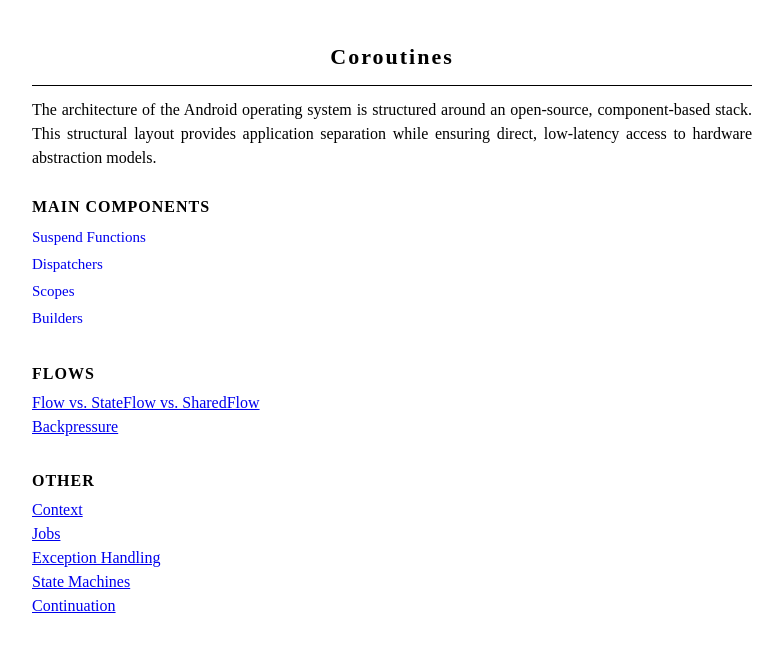
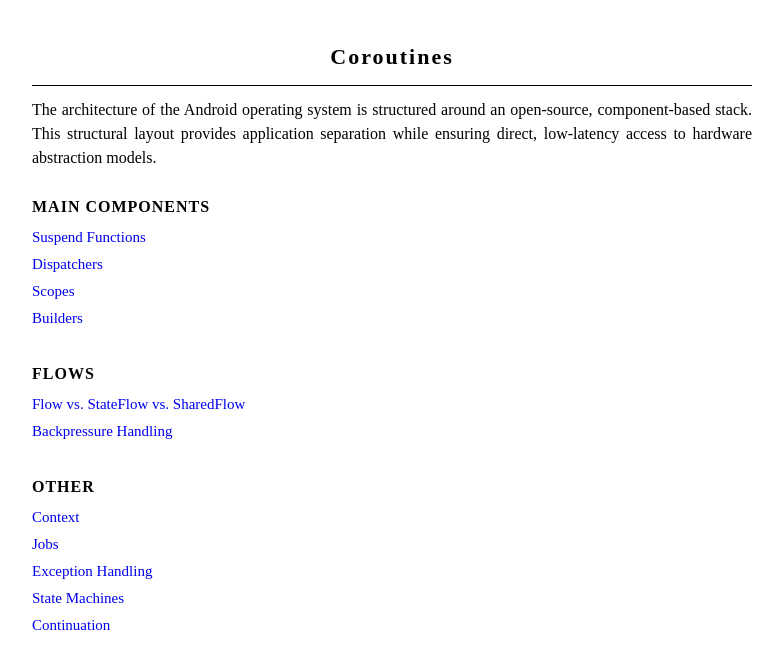
Before and after one commit to michaelrobertobrien/engineering-android, a Jekyll site: the page built from concurrency/coroutines.html, in a window 1280 px wide. Shown: the top 669 px of the page, without its empty margins (248-1031 px from the left). Built offline with Jekyll 4.4.1, drawn with Linux system fonts in a browser that asks for light colours.

Commit message:
Update coroutines.html

```diff
--- a/concurrency/coroutines.html
+++ b/concurrency/coroutines.html
@@ -18,11 +18,13 @@
 </div>
 
  <div class="section-title" style="margin-top: 30px;">Flows</div>
+    <div class="link-matrix" style="line-height: 1.8;">
     <a href="/framework/test.html">Flow vs. StateFlow vs. SharedFlow</a><br>
-    <a href="/framework/test.html">Backpressure</a><br>
+    <a href="/framework/test.html">Backpressure Handling</a><br>
 </div>
 
 <div class="section-title" style="margin-top: 30px;">Other</div>
+    <div class="link-matrix" style="line-height: 1.8;">
     <a href="/framework/test.html">Context</a><br>
     <a href="/framework/test.html">Jobs</a><br>
     <a href="/framework/test.html">Exception Handling</a><br>
```
